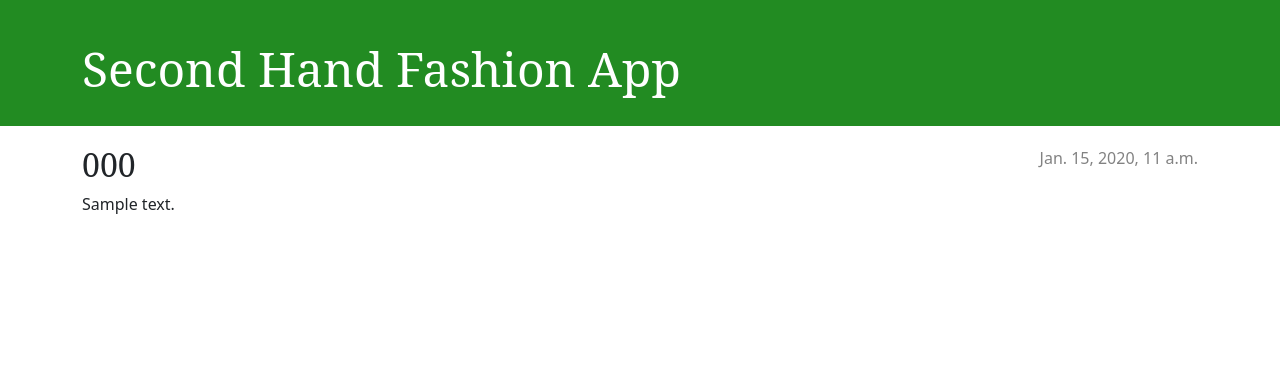
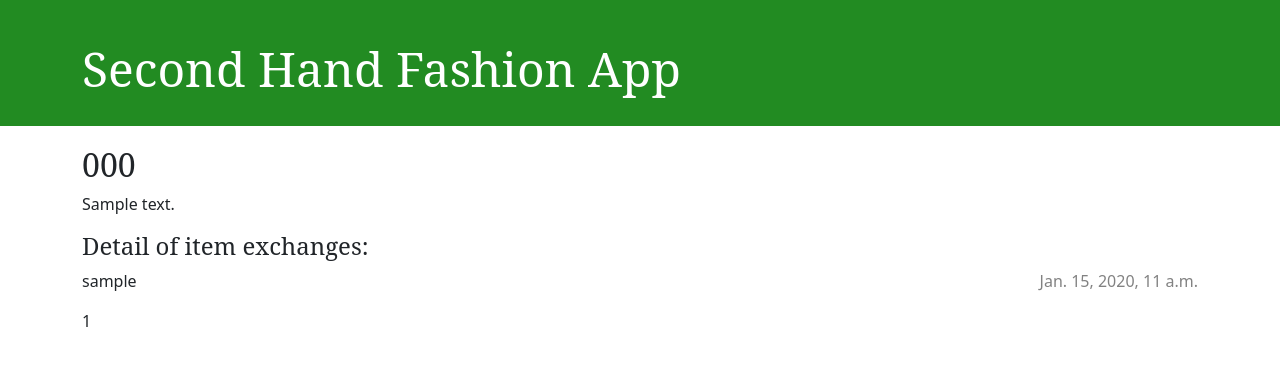
Before and after one commit to angeloranieri/DjangoRedisFashionApp, a Django app: page /item/1/ in a window 1280 px wide. Shown: the top 386 px of the page. Run offline with Django 3.2, Linux system fonts and the light colour scheme; tables that the repository leaves empty hold one stand-in row (values such as "Sample post").

Commit message:
Added views to create/edit items inside the app.

```diff
--- a/app/Templates/app/base.html
+++ b/app/Templates/app/base.html
@@ -9,7 +9,12 @@
     <body>
         <header class="page-header">
           <div class="container">
-            <h1><a href="/">Second Hand Fashion App</a></h1>
+          {% if user.is_authenticated %}
+              <a href="{% url 'item_new' %}" class="top-menu">
+                    {% include './icons/file-earmark-plus.svg' %}
+              </a>
+          {% endif %}
+              <h1><a href="/">Second Hand Fashion App</a></h1>
           </div>
         </header>
 
--- a/app/Templates/app/item_detail.html
+++ b/app/Templates/app/item_detail.html
@@ -2,12 +2,23 @@
 
 {% block content %}
     <article class="item">
+        <aside class="actions">
+        {% if user.is_authenticated %}
+            <a class="btn btn-secondary" href="{% url 'item_edit' pk=item.pk %}">
+                {% include './icons/pencil-fill.svg' %}
+            </a>
+        {% endif %}
+        </aside>
+
+        <h2>{{ item.code }}</h2>
+        <p>{{ item.description|linebreaksbr }}</p>
+        <h4>Detail of item exchanges:</h4>
         {% if item.change_date %}
             <time class="date">
                 {{ item.change_date }}
             </time>
         {% endif %}
-        <h2>{{ item.code }}</h2>
-        <p>{{ item.description|linebreaksbr }}</p>
+        <p>{{ item.nickname }}</p>
+        <p>{{ item.txId }}</p>
     </article>
 {% endblock %}
--- a/app/Templates/app/item_list.html
+++ b/app/Templates/app/item_list.html
@@ -1,6 +1,7 @@
 {% extends 'app/base.html' %}
 
 {% block content %}
+    <h2>Item identification codes:</h2>
     {% for item in items %}
         <article class="item">
             <time class="date">
--- a/app/admin.py
+++ b/app/admin.py
@@ -1,5 +1,4 @@
 from django.contrib import admin
-from .models import Item, Owner
+from .models import Item
 
 admin.site.register(Item)
-admin.site.register(Owner)
--- a/app/models.py
+++ b/app/models.py
@@ -3,24 +3,14 @@ from django.conf import settings
 from django.utils import timezone
 from .utils import send_transaction
 import json
-#import hashlib
 
-
-class Owner(models.Model):
-    nickname = models.CharField(max_length=200, null=True)
-
-    def __str__(self):
-        return self.nickname
-
-    def save(self):
-        self.save()
 
 class Item(models.Model):
     user = models.ForeignKey(settings.AUTH_USER_MODEL, on_delete=models.CASCADE)
     code = models.CharField(max_length=100)
     description = models.TextField(max_length=200)
     created_date = models.DateTimeField(default=timezone.now)
-    owner = models.ManyToManyField(Owner)
+    nickname = models.CharField(max_length=200)
     change_date = models.DateTimeField(blank=True, null=True)
     txId = models.CharField(max_length=66, blank=True, null=True)
 
@@ -36,17 +26,7 @@ class Item(models.Model):
         super(Item, self).save()
 
     def write_on_chain(self):
-
         jsonObj = {}
-        jsonObj["code"] = Item.code
-        jsonObj["owner"] = Item.owner
+        jsonObj["item"] = self.code
+        jsonObj["owner"] = self.nickname
         return send_transaction(json.dumps(jsonObj))
-
-        #hash = hashlib.sha256()
-        #hash.update(self.code)
-        #hash.update(self.owner)
-        #hash.hexdigest()
-    # item = Item.objects.select_related(jsonObj).get(pk=pk)
-    # item.serialize(jsonObj)
-    # self.hash = hashlib.sha256(jsonObj.encode('utf-8')).hexdigest()
-    # return send_transaction(self.hash)
--- a/app/urls.py
+++ b/app/urls.py
@@ -4,4 +4,6 @@ from . import views
 urlpatterns = [
     path('', views.item_list, name='item_list'),
     path('item/<int:pk>/', views.item_detail, name='item_detail'),
+    path('item/new/', views.item_new, name='item_new'),
+    path('post/<int:pk>/edit/', views.item_edit, name='item_edit'),
 ]
--- a/app/views.py
+++ b/app/views.py
@@ -2,12 +2,38 @@ from django.shortcuts import redirect
 from django.shortcuts import render, get_object_or_404
 from django.utils import timezone
 from .models import Item
+from .forms import ItemForm
 
 def item_list(request):
-    items = Item.objects.filter().order_by('created_date')
+    items = Item.objects.all().order_by('created_date')
     return render(request, 'app/item_list.html', {'items': items})
 
 def item_detail(request, pk):
     item = get_object_or_404(Item, pk=pk)
-    owners = item.owner.all()
-    return render(request, 'app/item_detail.html', {'item': item, 'owners': owners})
+    return render(request, 'app/item_detail.html', {'item': item})
+
+def item_new(request):
+    if request.method == "POST":
+        form = ItemForm(request.POST)
+        if form.is_valid():
+            item = form.save(commit=False)
+            item.user = request.user
+            item.save()
+            return redirect('item_detail', pk=item.pk)
+    else:
+        form = ItemForm()
+    return render(request, 'app/item_edit.html', {'form': form})
+
+def item_edit(request, pk):
+    item = get_object_or_404(Item, pk=pk)
+    if request.method == 'POST':
+        form = ItemForm(request.POST, instance=item)
+        if form.is_valid():
+            item = form.save(commit=False)
+            item.user = request.user
+            item.change_date = timezone.now()
+            item.save()
+            return redirect('item_detail', pk=item.pk)
+    else:
+        form = ItemForm(instance=item)
+    return render(request, 'app/item_edit.html', {'form': form})
```
Also changed, not shown: app/Templates/app/item_edit.html (added, +9 -0 lines), app/forms.py (added, +9 -0 lines), app/Templates/app/icons/file-earmark-plus.svg (added), app/Templates/app/icons/pencil-fill.svg (added), app/migrations/0004_auto_20220728_1458.py (added), app/migrations/0005_auto_20220728_1512.py (added), app/migrations/0006_auto_20220728_1711.py (added).
